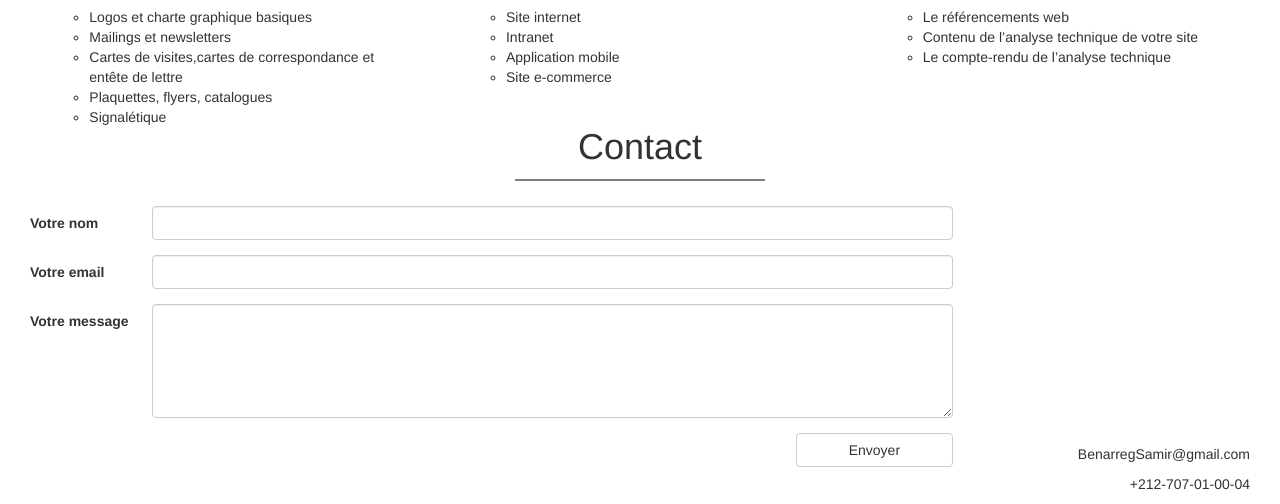
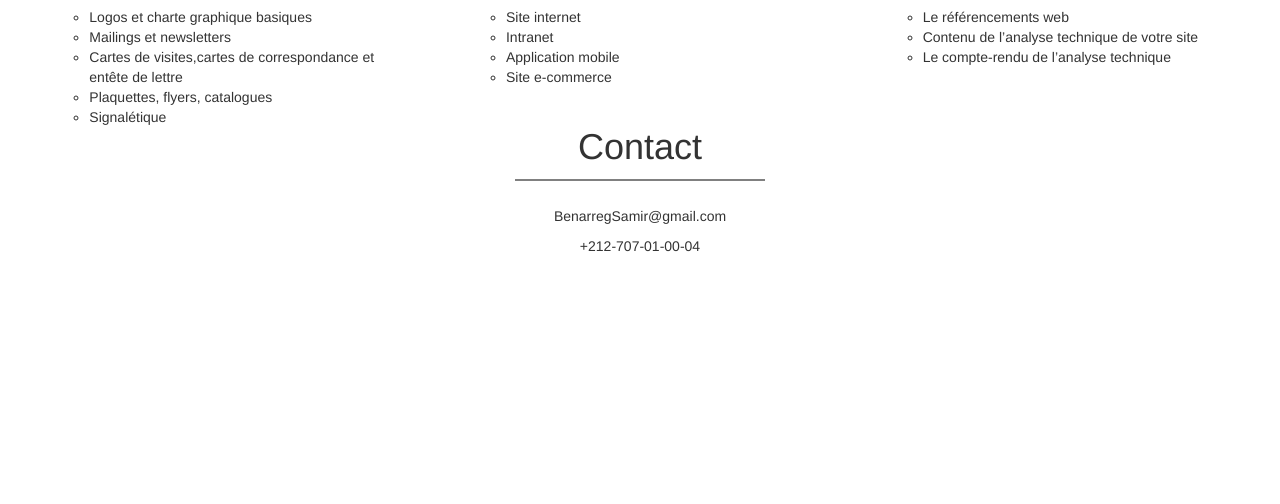
Before and after one commit to Benarregsamir/benarregSamir, a plain HTML site: page index.html in a window 1280 px wide. Shown: the part 402-906 px from the top of the page. After the commit the page ends 800 px from the top, so only its background shows below. Drawn offline with nearby package versions, Linux system fonts and the light colour scheme.

Commit message:
remove form

```diff
--- a/css/style.css
+++ b/css/style.css
@@ -63,8 +63,8 @@ header{
   width: 20%;
   margin: 0 auto 2% auto;}
 .note{
-  text-align: right;
+  text-align: center;
   position: relative;
-  top: 17em;}
+  top: 0em;}
 .form-horizontal .control-label{
   text-align: left;}
--- a/index.html
+++ b/index.html
@@ -76,7 +76,7 @@
     <div class="container">
       <div class="row">
         <h1>Contact</h1>
-        <div class="col-md-9 col-sm-9">
+        <!--<div class="col-md-9 col-sm-9">
           <form class="form-horizontal" action="mailto:benarregsamir@gmail.com" method="post">
             <div class="form-group">
               <label class="col-md-2 col-sm-2 control-label" for="nom">Votre nom</label>
@@ -94,8 +94,8 @@
               <input type="submit" class="col-md-offset-10 col-sm-offset-10 col-md-2 col-sm-2 btn btn-default" name="" value="Envoyer">
             </div>
           </form>
-        </div>
-        <div class="col-md-3 col-sm-3 note">
+        </div>-->
+        <div class="col-md-12 col-sm-12 note">
           <p>BenarregSamir@gmail.com</p>
           <p>+212-707-01-00-04</p>
         </div>
```
